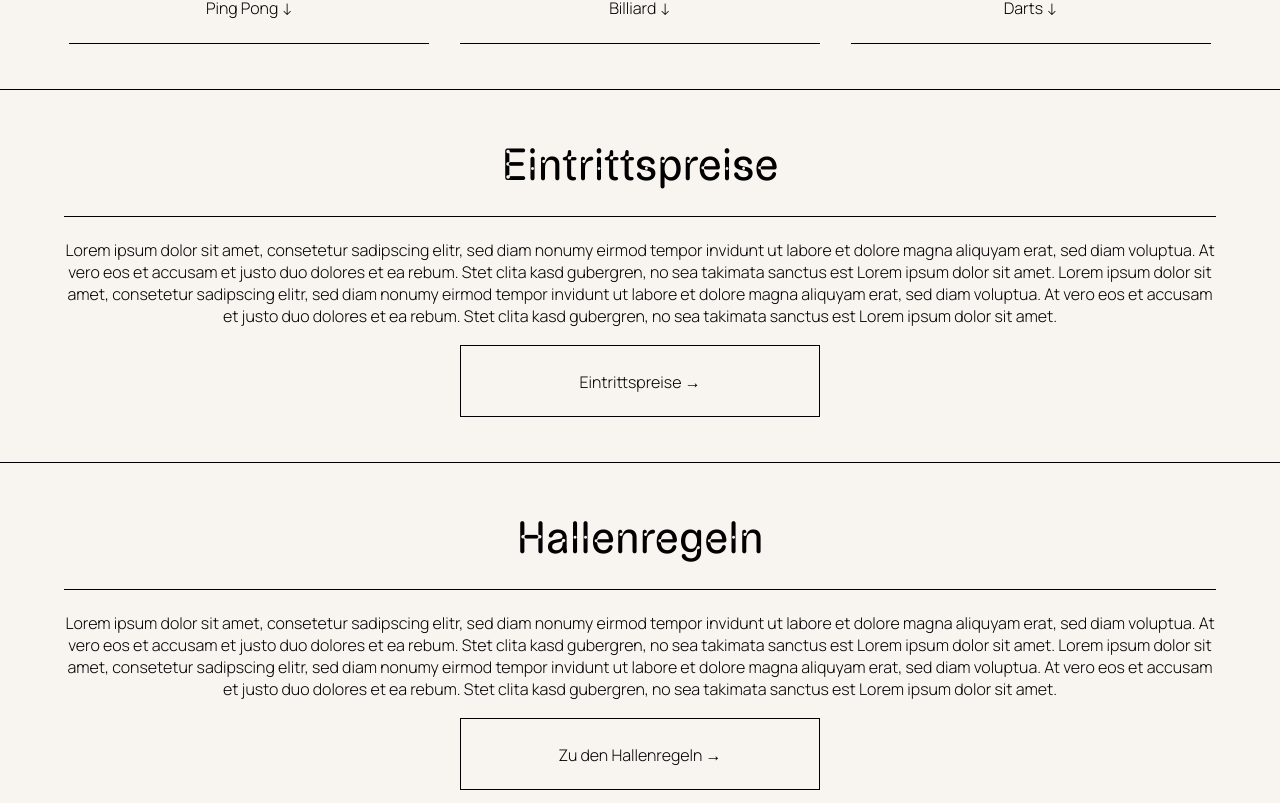
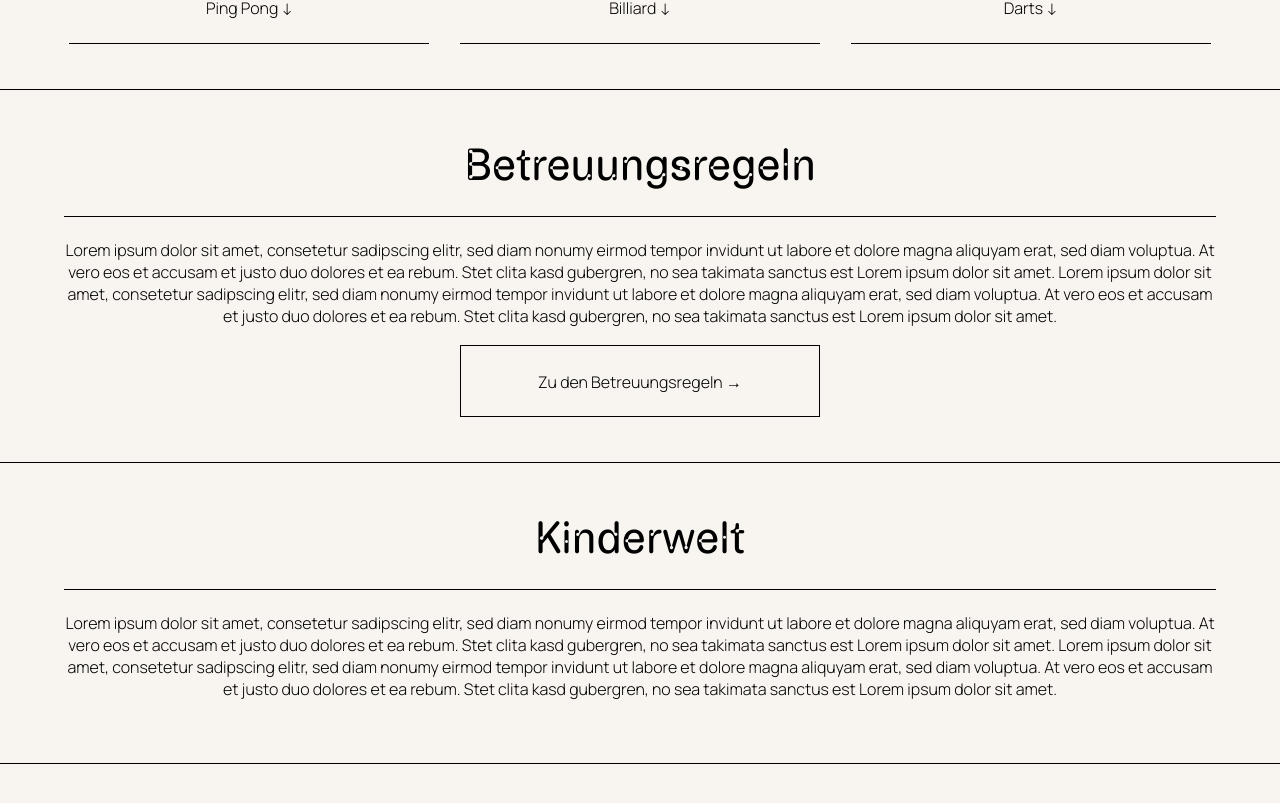
Before and after one commit to escodebar/boulder-baden.ch, a Vue app: page /spielen in a window 1280 px wide. Shown: the part 877-1680 px from the top of the page. Built offline with nearby package versions, Linux system fonts and the light colour scheme.

Commit message:
Link betreuungsregeln in Spielen

```diff
--- a/src/pages/Hallenregeln.vue
+++ b/src/pages/Hallenregeln.vue
@@ -13,7 +13,7 @@
     amet.
   </p>
 
-  <section>
+  <section id="sicherheit">
     <h2>Sicherheit</h2>
     <ul>
       <li>Vor dem Bouldern gut aufwärmen</li>
@@ -22,7 +22,7 @@
     </ul>
   </section>
 
-  <section>
+  <section id="sauberkeit">
     <h2>Rücksicht & Sauberkeit</h2>
     <ul>
       <li>Immer aufeinander Rücksicht nehmen</li>
@@ -32,7 +32,7 @@
     </ul>
   </section>
 
-  <section>
+  <section id="betreuung">
     <h2>Kinder & Aufsicht</h2>
     <ul>
       <li>
--- a/src/pages/Spielen.vue
+++ b/src/pages/Spielen.vue
@@ -78,7 +78,7 @@
   </section>
 
   <section>
-    <h2>Eintrittspreise</h2>
+    <h2>Betreuungsregeln</h2>
 
     <p>
       Lorem ipsum dolor sit amet, consetetur sadipscing elitr, sed diam nonumy
@@ -92,28 +92,11 @@
       sit amet.
     </p>
 
-    <RouterLink class="button" :to="{ name: 'Eintrittspreise' }">
-      Eintrittspreise
-    </RouterLink>
-  </section>
-
-  <section>
-    <h2>Hallenregeln</h2>
-
-    <p>
-      Lorem ipsum dolor sit amet, consetetur sadipscing elitr, sed diam nonumy
-      eirmod tempor invidunt ut labore et dolore magna aliquyam erat, sed diam
-      voluptua. At vero eos et accusam et justo duo dolores et ea rebum. Stet
-      clita kasd gubergren, no sea takimata sanctus est Lorem ipsum dolor sit
-      amet. Lorem ipsum dolor sit amet, consetetur sadipscing elitr, sed diam
-      nonumy eirmod tempor invidunt ut labore et dolore magna aliquyam erat, sed
-      diam voluptua. At vero eos et accusam et justo duo dolores et ea rebum.
-      Stet clita kasd gubergren, no sea takimata sanctus est Lorem ipsum dolor
-      sit amet.
-    </p>
-
-    <RouterLink class="button" :to="{ name: 'Hallenregeln' }">
-      Zu den Hallenregeln
+    <RouterLink
+      class="button"
+      :to="{ name: 'Hallenregeln', hash: '#betreuung' }"
+    >
+      Zu den Betreuungsregeln
     </RouterLink>
   </section>
 
```
